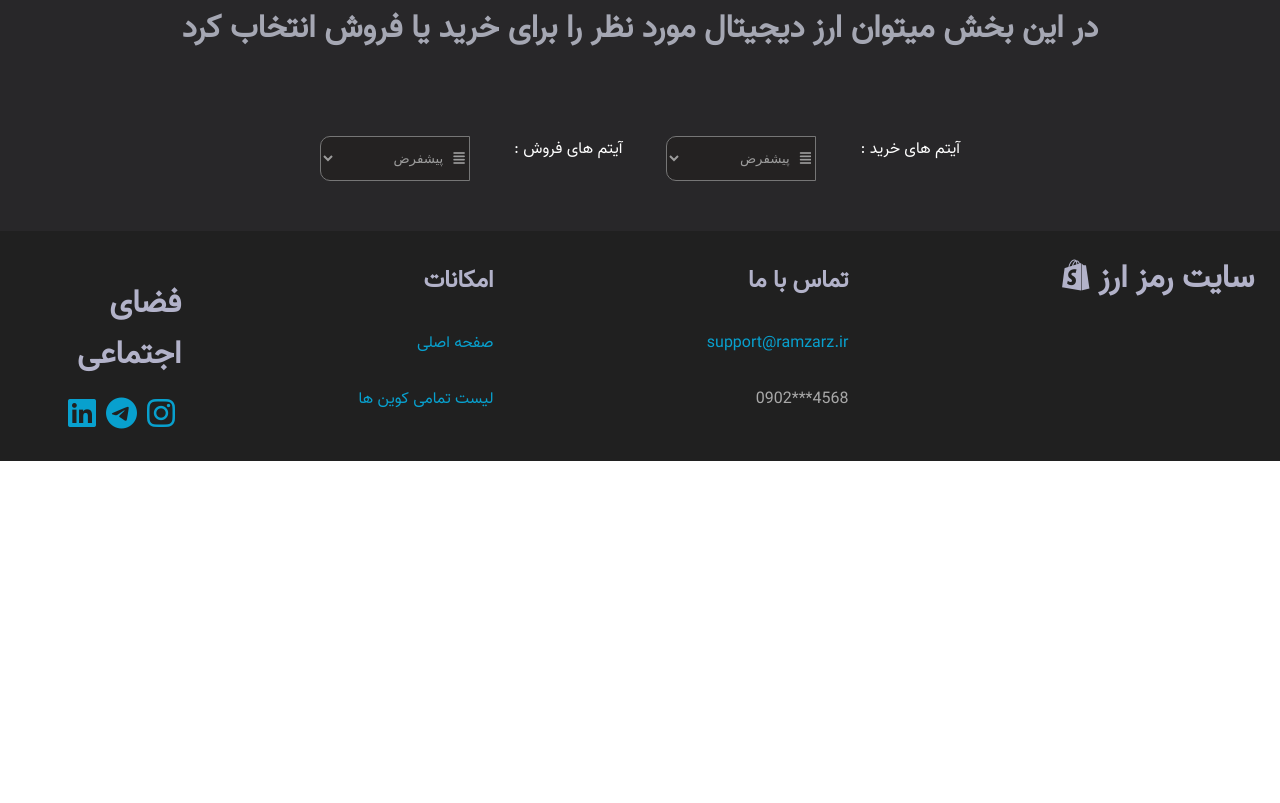
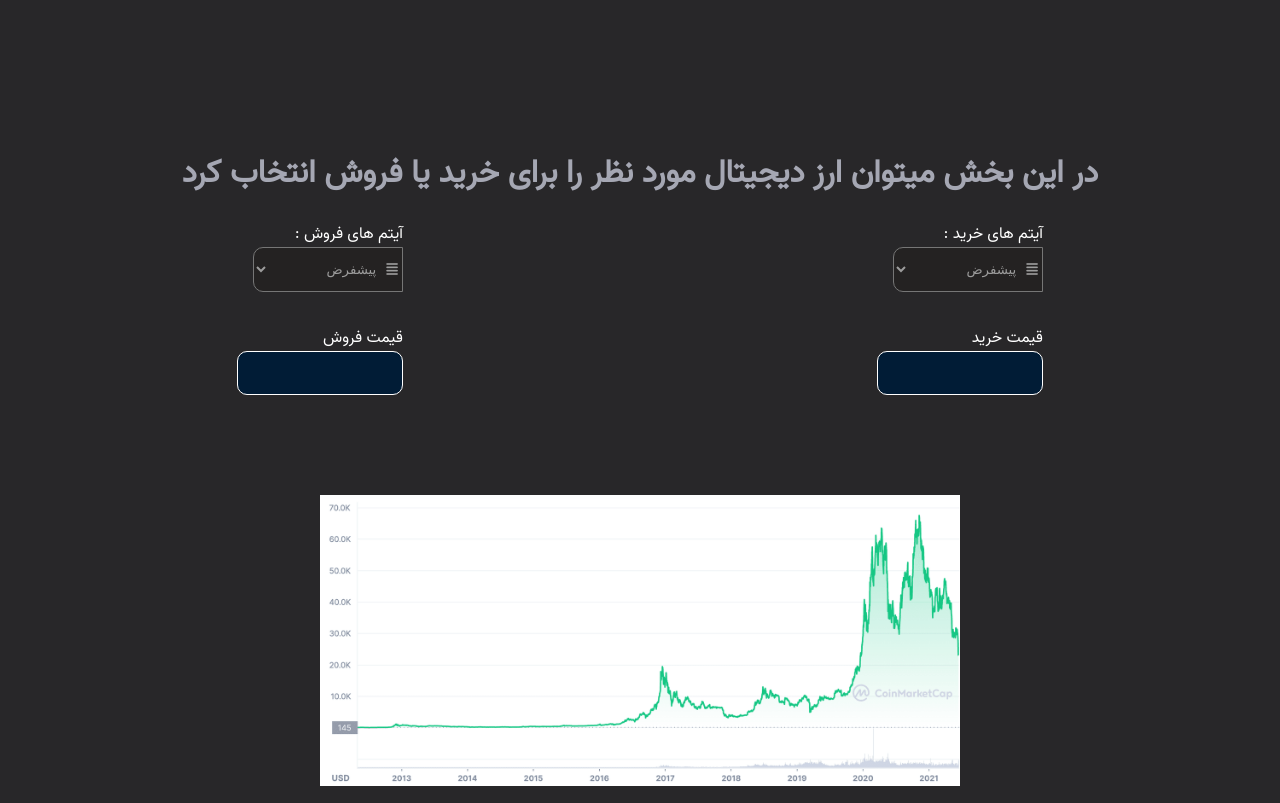
Before and after one commit to alihreza99/tamrin-js, a plain HTML site: page index.html in a window 1280 px wide. Shown: the part 1337-2140 px from the top of the page. Before the commit the page ends 1798 px from the top, so only its background shows below. Drawn offline with Linux system fonts and the light colour scheme.

Commit message:
new Update

```diff
--- a/assets/css/style.css
+++ b/assets/css/style.css
@@ -443,60 +443,54 @@ input[type=checkbox] {
   width : 100%;
   background: rgb(40, 39, 41);
   margin-top: 40px;
-
   display: flex;
   flex-direction: column;
-  justify-content: space-between;
-  height:250px ;
+  justify-content: center;
+  height:950px ;
 }
-.ma-page-dropdown .slide li a{
-  color: white;
-}
-.ma-page-dropdown .slide2 li a{
-  color: white;
-}
+
 .ma-page-dropdown h1{
   align-self: center;
   color: #a5a7b3;
-}
-.ma-page-dropdown div{
-  width: 50%;
-  margin-right:25%;
-}
-.ma-page-dropdown span {
-  padding : 30px;
-  background : #2d2f31;
-  color : white;
-  font-size : 1.2em;
-  font-variant : small-caps;
-  cursor : pointer;
-  display: block;
-  border-radius: 10px;
-}
-.ma-page-dropdown ul{
-  width: 90%;
-}
-.ma-page-dropdown li{
-  width: 75%;
-}
-.ma-page-dropdown li a{
-  text-decoration: none;
-  color: #010e1b;
-}
-.ma-page-dropdown li:hover{
-  background-color: #1b2a6e;
-  border-radius: 10px;
+
 }
 
+.convert-box-form-item{
+  display: flex;
+  flex-direction: row;
+  justify-content: space-between;
+}
+
+#kharid:hover{
+  background-color: #056429;
+}
+#kharid *{
+  background-color: #2d2f31;
+}
+#forosh:hover{
+  background-color: #640b05;
+}
+#forosh *{
+  background-color: #2d2f31;
+}
 .convert-box-form label{
   color: white;
 }
 
-.convert-box-form{
+.convert-box-form {
   display: flex;
-  justify-content: space-between;
-  margin-bottom: 50px;
+  justify-content: space-around;
 }
+
+.convert-box-form-item{
+  display: flex;
+  flex-direction: column;
+
+}
+.sec-lable{
+  margin-top: 20%;
+}
+
 .convert-box-form select{
   width: 150px;
   border-radius: 10px 0px 0px 10px;
@@ -507,7 +501,24 @@ input[type=checkbox] {
   color: rgb(156, 156, 156);
 }
 
-
+.sec-input{
+  background-color: #011c36;
+  border: solid white 1px;
+  height: 40px;
+  width: 160px;
+  border-radius: 10px;
+  color: white;
+}
+.convert-box-img-pedar{
+  width: 100%;
+  margin-top: 100px;
+  display: flex;
+  justify-content: center;
+}
+.convert-box-img{
+  height: 50%;
+  width: 50%;
+}
 .footer{
   width: 100%;
   height: 230px;
@@ -614,6 +625,9 @@ input[type=checkbox] {
   .hamburger {
     display: block;
   }
+  .ma-page-dropdown{
+    height: 850px;
+  }
   .ma-page-dropdown h1{
     font-size: 20px;
   }
@@ -647,6 +661,9 @@ input[type=checkbox] {
   .open-sec-page-div{
     margin-right: 30%;
   }
+  .footer{
+    height: 300px;
+  }
   .footer-la h1{
     font-size: 20px;
   }
@@ -674,10 +691,8 @@ input[type=checkbox] {
   .table-item-buy-sell a button{
     width: 60px;
   }
-  .ma-page-dropdown li{
-    width: 30%;
-    align-self: center;
-  }
+
+
   .footer h1{
     font-size: 15px;
     margin-top: 5%;
@@ -727,7 +742,7 @@ input[type=checkbox] {
     width: 33px;
   }
   .ma-page-dropdown{
-    height: 400px;
+    height: 700px;
   }
   tr{
     display: flex;
--- a/assets/js/code.js
+++ b/assets/js/code.js
@@ -16,32 +16,37 @@ const items = [
     { icon: "fa-layer-group", icon_b: "fa-solid", icon_color: "#264c8c", nameFA: "سولنا", nameEN: "SOL", price: "$  23.714", percent: "2.92%-", value: "SOL", icon2: "fa-solid", icon2_b: "fa-arrow-trend-down", color: "#8f0c11" }]
 
 const options = [
-    { text: "پیشفرض", id: 0, icon:"&#xf039; &nbsp;" },
-    { text: "BTC", id: 1 , icon:"&#xe0b4; &nbsp;" },
-    { text: "USDT", id: 2 , icon:"&#xe07a; &nbsp;" },
-    { text: "ETH", id: 3 , icon:"&#xf42e; &nbsp;" },
-    { text: "SHIB", id: 4 , icon:"&#xf214; &nbsp;" },
-    { text: "DOGE", id: 5 , icon:"&#xe573; &nbsp;" },
-    { text: "LTC", id: 6 , icon:"&#xe1d3; &nbsp;" },
-    { text: "TRX", id: 7 , icon:"&#xe528; &nbsp;" },
-    { text: "ADA", id: 8 , icon:"&#xf551; &nbsp;"},
-    { text: "BNB", id: 9 , icon:"&#xf51e; &nbsp;" },
-    { text: "EOS", id: 10 , icon:"&#xf834; &nbsp;" },
-    { text: "DAI", id: 11 , icon:" &#xe052; &nbsp;" },
-    { text: "XRP", id: 12 , icon:"&#xf168; &nbsp;" },
-    { text: "FTM", id: 13 , icon:"&#xf1b3; &nbsp;" },
-    { text: "USDC", id: 14 , icon:"&#xf81d; &nbsp;" },
-    { text: "SOL", id: 15, icon:" &#xf5fd; &nbsp;"}
+    { text: "پیشفرض", id: 0, icon:"&#xf039; &nbsp;"  },
+    { text: "BTC", id: 1 , icon:"&#xe0b4; &nbsp;",price: "$29,865.89" },
+    { text: "USDT", id: 2 , icon:"&#xe07a; &nbsp;",price: "$1.0" },
+    { text: "ETH", id: 3 , icon:"&#xf42e; &nbsp;" , price: "$1.868"},
+    { text: "SHIB", id: 4 , icon:"&#xf214; &nbsp;" , price: "$ 0.0000077"},
+    { text: "DOGE", id: 5 , icon:"&#xe573; &nbsp;" , price: "$ 0.74"},
+    { text: "LTC", id: 6 , icon:"&#xe1d3; &nbsp;" , price: "$ 0.081"},
+    { text: "TRX", id: 7 , icon:"&#xe528; &nbsp;" , price: "$ 89.51"},
+    { text: "ADA", id: 8 , icon:"&#xf551; &nbsp;", price: "$ 0.307"},
+    { text: "BNB", id: 9 , icon:"&#xf51e; &nbsp;", price: "$ 239.17" },
+    { text: "EOS", id: 10 , icon:"&#xf834; &nbsp;" , price: "$ 0.75"},
+    { text: "DAI", id: 11 , icon:" &#xe052; &nbsp;" , price: "$ 1.0"},
+    { text: "XRP", id: 12 , icon:"&#xf168; &nbsp;" , price: "$ 0.14708"},
+    { text: "FTM", id: 13 , icon:"&#xf1b3; &nbsp;" , price: "$  0.244"},
+    { text: "USDC", id: 14 , icon:"&#xf81d; &nbsp;" , price: "$ 1.0"},
+    { text: "SOL", id: 15, icon:" &#xf5fd; &nbsp;", price: "$  23.714"}
 ];
 
 function addKharidOptionItems(selectName) {
     const parent = document.getElementById("kharid");
+
     while (parent.firstChild) {
         parent.removeChild(parent.firstChild);
     }
     options.sort((a, b) => a.id - b.id).forEach((e) => {
 
         const option = document.createElement('option');
+        document.getElementById("kharid").addEventListener('change', () => {
+            const text = document.getElementById("info");
+            text.value = e.price;
+        });
         option.innerHTML = e.icon + " " + e.text;
         option.setAttribute("direction", "ltr");
         if (e.id == 0) {
@@ -53,6 +58,7 @@ function addKharidOptionItems(selectName) {
         if (e.text === selectName)
             option.setAttribute("selected", true);
         parent.appendChild(option);
+
     });
 }
 
@@ -64,6 +70,7 @@ function addForoshOptionItems(selectName) {
     options.sort((a, b) => a.id - b.id).forEach((e) => {
 
         const option = document.createElement('option');
+
         option.innerHTML = e.icon + " " + e.text;
         if (e.id == 0) {
             if (!selectName)
@@ -74,6 +81,10 @@ function addForoshOptionItems(selectName) {
         if (e.text === selectName)
             option.setAttribute("selected", true);
         parent.appendChild(option);
+        document.getElementById("forosh").addEventListener('change', () => {
+            const text = document.getElementById("info2");
+            text.value = e.price;
+        });
     });
 }
 
@@ -249,6 +260,8 @@ function addItems(lenght) {
             button.appendChild(p4);
             button.addEventListener("click", () => {
                 addKharidOptionItems(e.nameEN);
+                const text2 = document.getElementById("info");
+                text2.value = e.price;
             })
             const button2 = document.createElement('button');
             anchor.appendChild(button2);
@@ -257,6 +270,8 @@ function addItems(lenght) {
             button2.appendChild(p5);
             button2.addEventListener("click", () => {
                 addForoshOptionItems(e.nameEN);
+                const text2 = document.getElementById("info2");
+                text2.value = e.price;
             })
             parent.appendChild(tr);
         }
--- a/index.html
+++ b/index.html
@@ -150,16 +150,28 @@
         <h1>در این بخش میتوان ارز دیجیتال مورد نظر را برای خرید یا فروش انتخاب کرد</h1>
         <div>
             <form action="#" class="convert-box-form">
+                <div class="convert-box-form-item">
                     <label for="state1"> آیتم های خرید :</label>
                     <select id="kharid" name='state1' style='height: 45px; font-family:Arial' >
 
                      </select>
+                     <label for="info" class="sec-lable">قیمت خرید</label>
+                     <input class="sec-input" type="text" id="info">
+                </div>
+
+                <div class="convert-box-form-item">
+
                     <label for="state2"> آیتم های فروش :</label>
                     <select id="forosh" name='state2' style='height: 45px; font-family:Arial' >
 
                     </select>
+                     <label for="info2" class="sec-lable">قیمت فروش</label>
+                     <input class="sec-input" type="text" id="info2">
+                </div>
             </form>
-
+           <div class="convert-box-img-pedar">
+            <img class="convert-box-img" src="./assets/images/bordar.png" alt="border">
+           </div>
         </div>
     </div>
 
```
Also changed, not shown: assets/images/bordar.png (added). Lines whose indentation alone changed are shown as unchanged.
